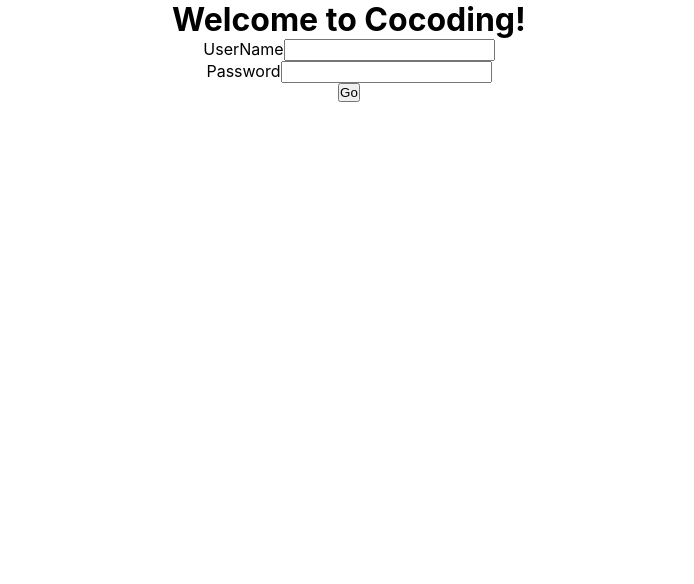
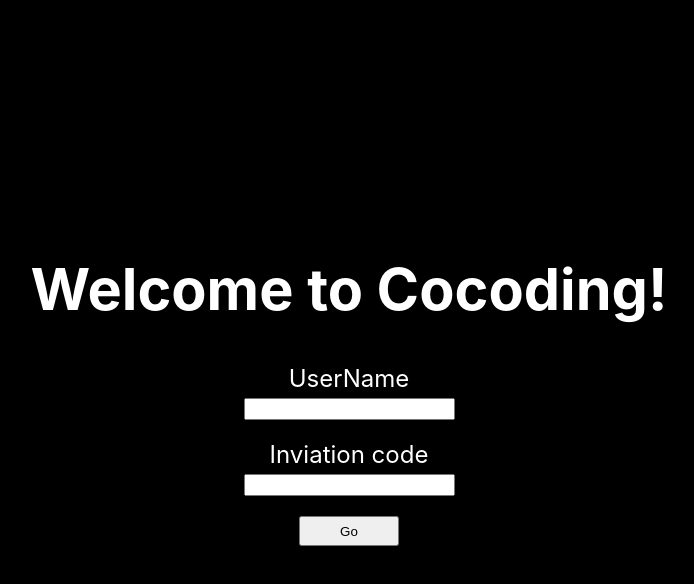
Before and after one commit to tonyw0527/cocoding, a React (Create React App) app in the folder client/: page / in a window 1280 px wide. Shown: the top 584 px of the page, without its empty margins (291-985 px from the left). Built offline with nearby package versions, Linux system fonts and the light colour scheme; no server answers.

Commit message:
Updated Home.js & Painter.js & CoEditor.js - about layouts.

```diff
--- a/client/src/components/co-editor/CoEditor.css
+++ b/client/src/components/co-editor/CoEditor.css
@@ -3,10 +3,18 @@
     flex-flow: column;
     justify-content: center;
     align-items: center;
+
 }
 
 .CoEditor-title {
+    display: flex;
     margin-bottom: 10px;
+    font-size: 1.6rem;
+    margin-bottom: 20px;
+}
+
+.CoEditor-title h3 {
+    margin-right: 10px;
 }
 
 .CoEditor-main {
@@ -17,16 +25,37 @@
     margin-bottom: 10px;
 }
 
-.CoEditor-tools button {
-    margin-right: 10px;
-}
-
 .CoEditor-note {
     width: 90vw;
-    height: 200px;
+    height: 400px;
     padding: 10px;
+    margin-bottom: 5px;
+
     border: 1px solid black;
     background-color: black;
     color: white;
     overflow-x: hidden;
+
+    white-space: pre
 }
+
+.CoEditor-tools {
+    display: flex;
+    justify-content: space-evenly;
+
+    width: 90vw;
+    border: 1px solid rgb(94, 48, 48);
+    background-color: gainsboro;
+}
+
+.CoEditor-tools button {
+    padding: 5px;
+    border: 0;
+    border-right: 1px solid black;
+    font-size: 0.9rem;
+    background-color: darkgray;
+}
+
+.CoEditor-tools button:last-child {
+    border-right: 0;
+}
--- a/client/src/components/co-editor/CoEditor.js
+++ b/client/src/components/co-editor/CoEditor.js
@@ -54,6 +54,7 @@
         toolsRef.current.addEventListener('click', handleSendText);
 
         noteRef.current.addEventListener('keydown', handleEdit);
+
         return () => {
             noteRef.current.removeEventListener('keydown', handleSendText);
             noteRef.current.removeEventListener('keyup', handleSendText);
@@ -97,11 +98,15 @@
     return (
         <div className="CoEditor-wrapper">
             <div className="CoEditor-title">
-                <h1>Co-Editor</h1>
                 {IsTutor ? <h3>Tutor Hi!</h3> : <h3>Tutee Hi!</h3>}
                 {IsTutorLoggedIn ? <h3>Tutoring <span style={{color: "red"}}>OnAir</span></h3> : <h3>Call your Tutor</h3>}
             </div>
             <div className="CoEditor-main">
+                <code>
+                <div ref={noteRef} id="note" className="CoEditor-note" contentEditable="true" spellCheck="false" >
+                </div>
+                </code>
+
                 <div ref={toolsRef} className="CoEditor-tools">
                     <button onClick={()=>{
                         document.execCommand('selectAll');
@@ -129,6 +134,10 @@
 
                         text = text.replaceAll(');', ')<font color="#9fa0a1">;</font>');
                         text = text.replaceAll('};', '}<font color="#9fa0a1">;</font>');
+
+                        var regExp = new RegExp("//.*\n", "gm");
+                        text = text.replace(regExp, "주석 제거").trim()
+                        //text = text.replace(/<div>\/\/(.........)<\/div>/, '<font color="#9fa0a1">$1</font>')
 
                         document.getElementById('note').innerHTML = text;
                         }}>
@@ -162,11 +171,6 @@
                         Run
                     </button>
                 </div>
-
-                <code>
-                <div ref={noteRef} id="note" className="CoEditor-note" contentEditable="true" spellCheck="false" >
-                </div>
-                </code>
             </div>
         </div>
     );
--- a/client/src/components/home/Home.css
+++ b/client/src/components/home/Home.css
@@ -3,10 +3,16 @@
     flex-flow: column;
     justify-content: center;
     align-items: center;
+    width: 100vw;
+    height: 100vh;
+
+    color: white;
+    background-color: black;
 }
 
 .Home-title {
-
+    margin-bottom: 40px;
+    font-size: 1.8rem;
 }
 
 
@@ -16,3 +22,17 @@
     /* justify-content: center; */
     align-items: center;
 }
+
+.Home-loginForm form label {
+    margin-bottom: 5px;
+    font-size: 1.5rem;
+}
+
+.Home-loginForm form input {
+    margin-bottom: 20px;
+}
+
+.Home-loginForm form button {
+    width: 100px;
+    height: 30px;
+}
--- a/client/src/components/home/Home.js
+++ b/client/src/components/home/Home.js
@@ -19,16 +19,16 @@
                     alert(`${UserName}, ${Password}`);
                     history.push('/dashboard', {userName: UserName, password: Password});
                 }}>
-                    <label>UserName
+                    <label>UserName</label>
                         <input type="text" value={UserName} onChange={(e)=>{
                             setUserName(e.target.value);
                         }} />
-                    </label>
-                    <lebel>Password
+
+                    <label>Inviation code</label>
                         <input type="text" value={Password} onChange={(e)=>{
                             setPassword(e.target.value);
                         }} />
-                    </lebel>
+
                     <button type="submit" >
                         Go
                     </button>
--- a/client/src/components/painter/Painter.css
+++ b/client/src/components/painter/Painter.css
@@ -1,3 +1,7 @@
+.painter-open-btn {
+    margin: 10px;
+}
+
 .Painter-wrapper {
     display: none;
     position: fixed;
--- a/client/src/components/painter/Painter.js
+++ b/client/src/components/painter/Painter.js
@@ -248,7 +248,7 @@
 
     return (
         <>
-        <button style={{marginRight:"5px"}} onClick={() => {
+        <button className="painter-open-btn" style={{marginRight:"5px"}} onClick={() => {
                     if(IsOpen){
                         painterRef.current.style.display = "none";
                         setIsOpen(false);
@@ -261,7 +261,7 @@
         </button>
         <div ref={painterRef} className="Painter-wrapper">
             <div className="painter-title-box">
-                <h2>Painter</h2>
+                {/* <h2>Painter</h2> */}
             </div>
             <div className="painter-drawing-box">
                 <canvas ref={myCanvasRef} id="myCanvas" >Error</canvas>
```
